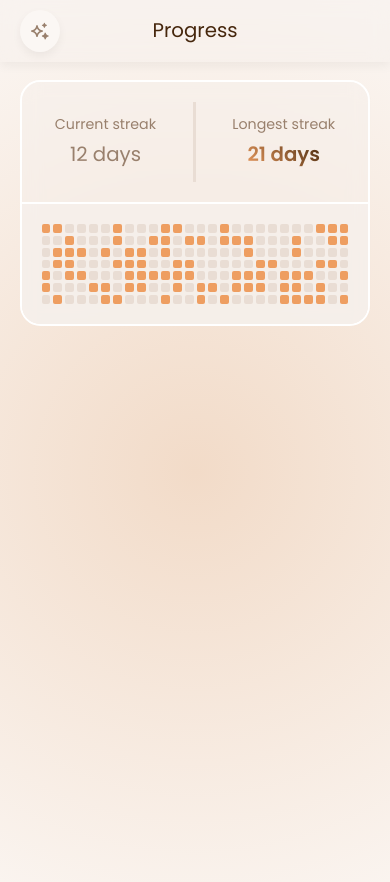
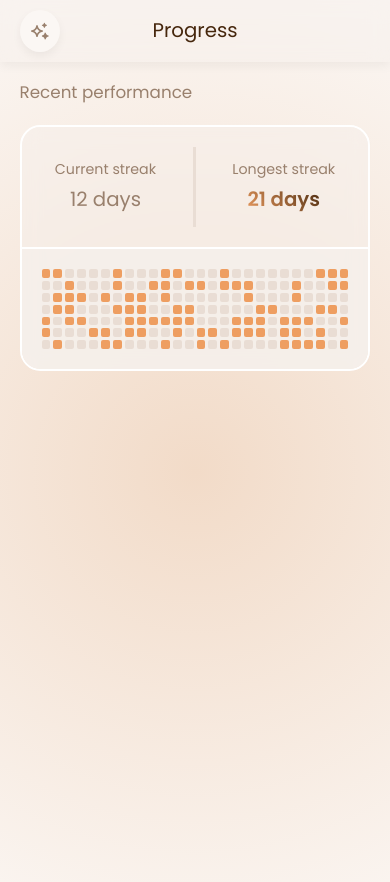
Before and after one commit to doeunkwon/convo, a React (Create React App) app in the folder client/: page /progress in a window 390 px wide. Shown: the top 882 px of the page. Built offline with nearby package versions, Linux system fonts and the light colour scheme.

Commit message:
add title to progress page

```diff
--- a/client/src/pages/Progress.tsx
+++ b/client/src/pages/Progress.tsx
@@ -5,6 +5,7 @@ import ProgressCard from "../components/ProgressCard";
 function Progress() {
   return (
     <main className="progress">
+      <p>Recent performance</p>
       <ProgressCard currentStreak={12} longestStreak={21} />
     </main>
   );
--- a/client/src/styles/Progress.css
+++ b/client/src/styles/Progress.css
@@ -5,4 +5,11 @@
     justify-content: flex-start;
     min-height: 100vh;
     width: 100%;
+    gap: var(--small-gap);
   }
+
+  @media (max-width: 768px) {
+    .progress {
+      align-items: flex-start;
+    }
+  }
```
Also changed, not shown: 2 other files (tests, documents, lock files or other folders).
